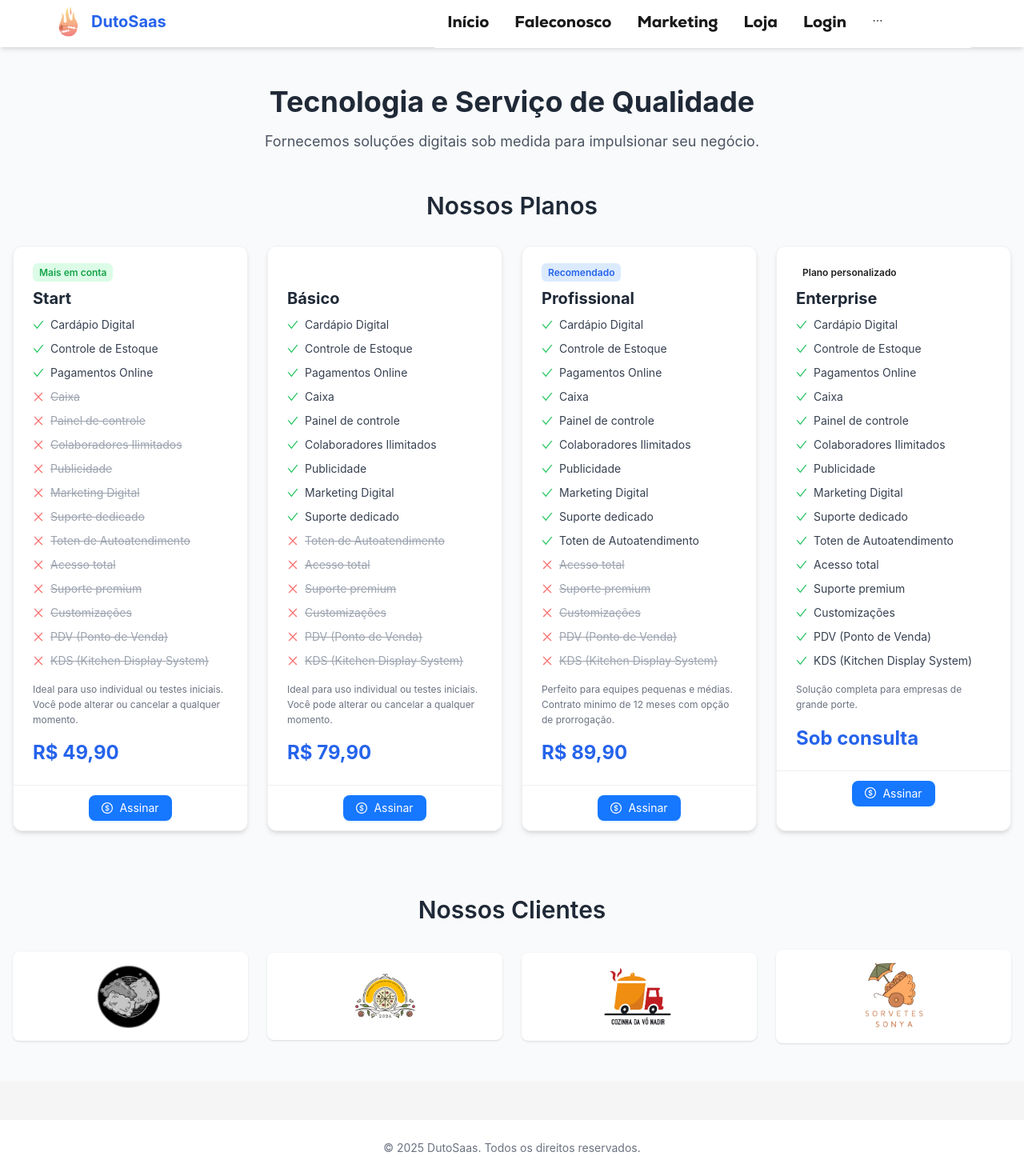
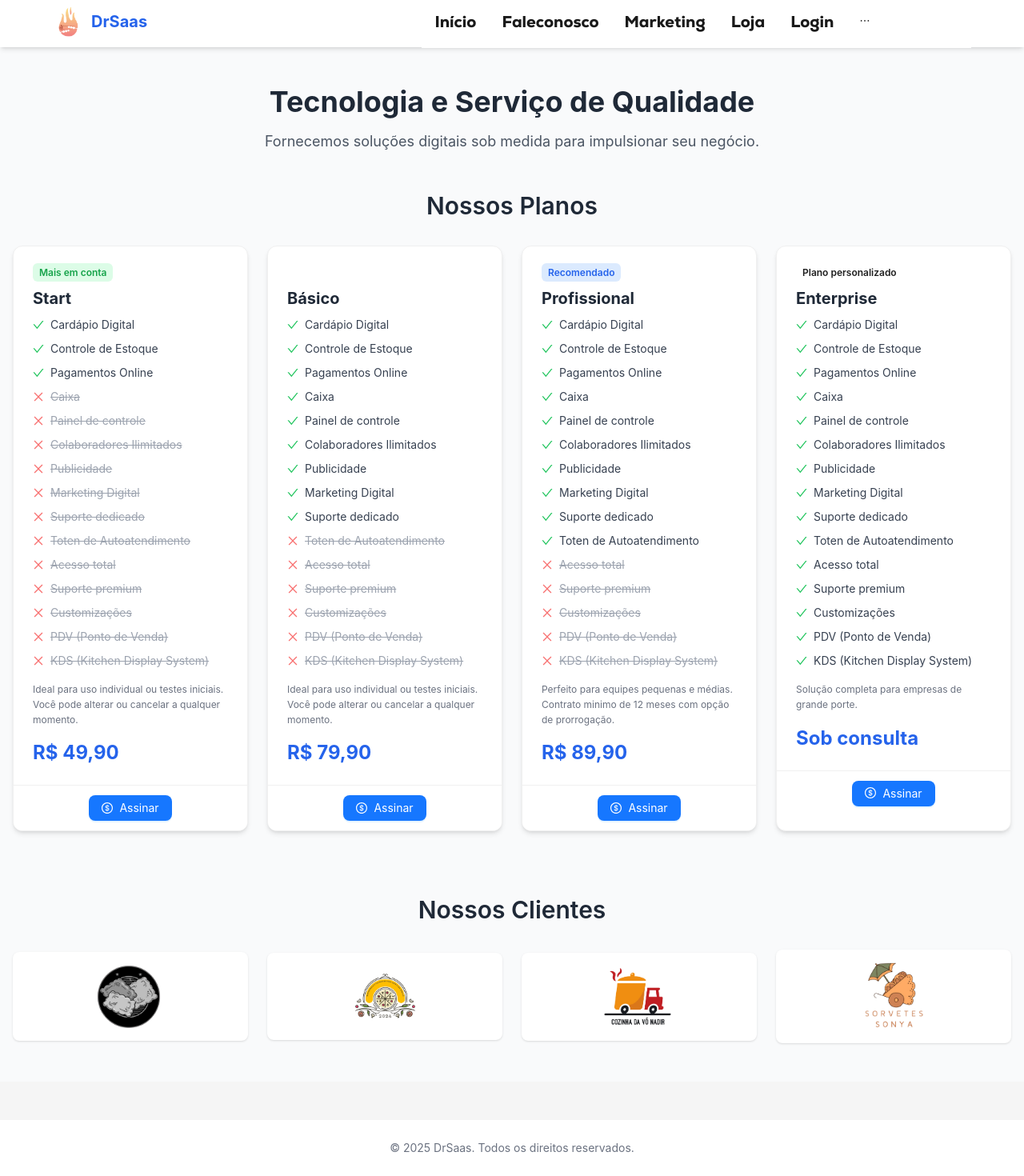
Before and after one commit to davidsongsc/delivery-app, a Next.js app: page / in a window 1280 px wide. Shown: the part 5-1475 px from the top of the page at 80% size. Built offline with nearby package versions, Linux system fonts and the light colour scheme.

Commit message:
fix name

```diff
--- a/src/components/header/site/index.tsx
+++ b/src/components/header/site/index.tsx
@@ -16,7 +16,7 @@ const HeaderPage: NextPage = () => {
 
           <div className="flex items-center gap-2 shrink-0">
             <Image src="/files/imagens/logo.png" width={40} height={40} alt="Logo" />
-            <span className="text-xl font-bold text-blue-600">DutoSaas</span>
+            <span className="text-xl font-bold text-blue-600">DrSaas</span>
           </div>
 
 
--- a/src/templates/webpage/index.tsx
+++ b/src/templates/webpage/index.tsx
@@ -160,7 +160,7 @@ const Home: NextPage = () => {
       </Content>
 
       <Footer className="text-center text-gray-500 bg-white py-6 mt-12">
-        © {new Date().getFullYear()} DutoSaas. Todos os direitos reservados.
+        © {new Date().getFullYear()} DrSaas. Todos os direitos reservados.
       </Footer>
     </>
   );
```
